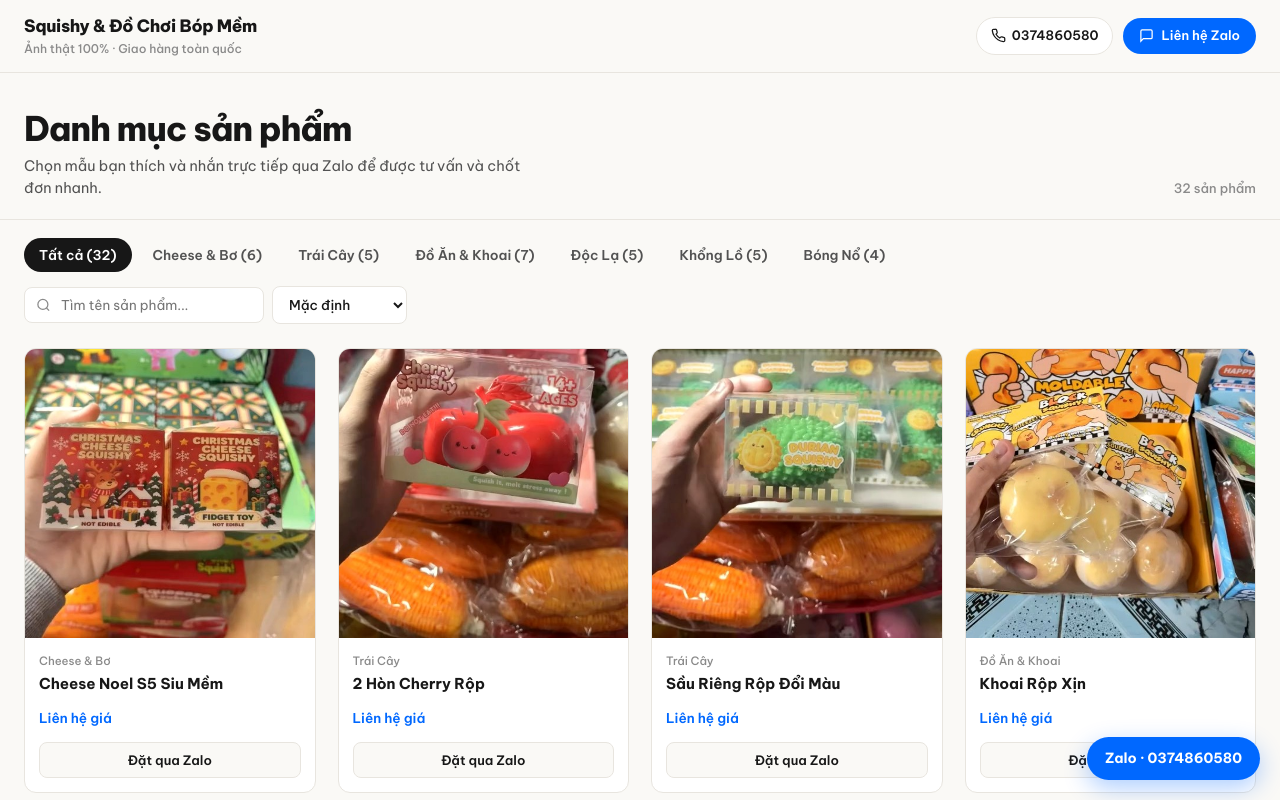
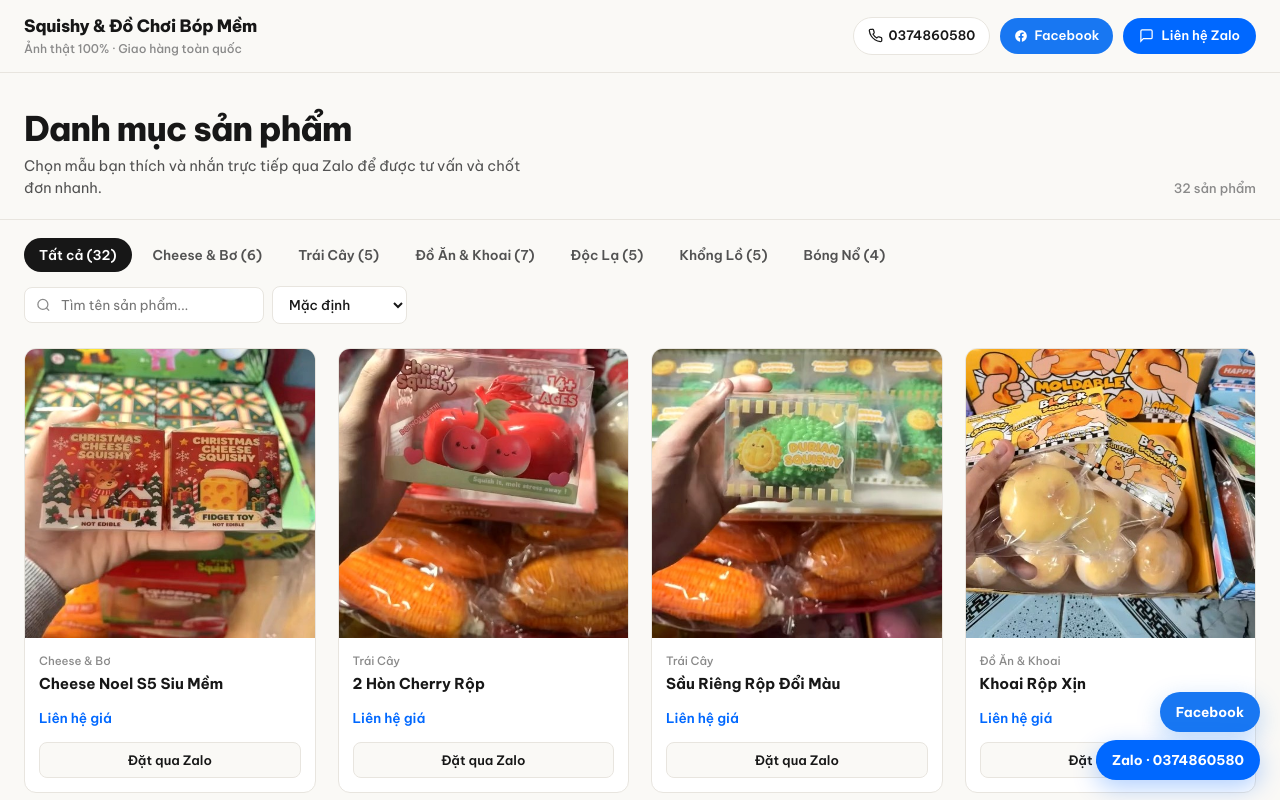
Before and after one commit to anhducop0210-byte/squishy-shop, a plain HTML site: page index.html in a window 1280 px wide. Shown: the top 800 px of the page. Drawn offline with Linux system fonts and the light colour scheme; no server answers.

Commit message:
Add direct Facebook contact link (anhduc.ng.121) to header, modal, floating button, footer, and README

```diff
--- a/data/products.json
+++ b/data/products.json
@@ -2,6 +2,7 @@
   "shopName": "Squishy & Đồ Chơi Bóp Mềm",
   "phone": "0374860580",
   "zalo": "0374860580",
+  "facebook": "https://www.facebook.com/anhduc.ng.121",
   "adminPin": "0580",
   "products": [
     {
--- a/index.html
+++ b/index.html
@@ -98,6 +98,20 @@
       transition: background .15s;
     }
     .btn-zalo:hover { background: var(--zalo-hover); }
+    .btn-fb {
+      display: inline-flex;
+      align-items: center;
+      gap: 6px;
+      padding: 8px 14px;
+      border-radius: 999px;
+      background: #1877F2;
+      color: #fff;
+      text-decoration: none;
+      font-size: 13px;
+      font-weight: 600;
+      transition: background .15s;
+    }
+    .btn-fb:hover { background: #1261C9; }
 
     /* Intro */
     .intro {
@@ -404,25 +418,32 @@
       font-weight: 600;
     }
 
-    /* Floating Zalo */
-    .float-zalo {
+    /* Floating Contact */
+    .float-stack {
       position: fixed;
       right: 20px;
       bottom: 20px;
       z-index: 200;
+      display: flex;
+      flex-direction: column;
+      align-items: flex-end;
+      gap: 8px;
+    }
+    .float-zalo, .float-fb {
       display: inline-flex;
       align-items: center;
       gap: 8px;
-      background: var(--zalo);
       color: #fff;
       text-decoration: none;
-      padding: 11px 18px;
+      padding: 10px 16px;
       border-radius: 999px;
-      font-size: 14px;
+      font-size: 13.5px;
       font-weight: 700;
-      box-shadow: 0 8px 24px rgba(0, 104, 255, 0.32);
     }
+    .float-zalo { background: var(--zalo); box-shadow: 0 8px 24px rgba(0, 104, 255, 0.30); }
     .float-zalo:hover { background: var(--zalo-hover); }
+    .float-fb { background: #1877F2; box-shadow: 0 8px 24px rgba(24, 119, 242, 0.28); }
+    .float-fb:hover { background: #1261C9; }
 
     .toast {
       position: fixed;
@@ -472,6 +493,10 @@
         <svg width="15" height="15" viewBox="0 0 24 24" fill="none" stroke="currentColor" stroke-width="2"><path d="M22 16.92v3a2 2 0 0 1-2.18 2 19.79 19.79 0 0 1-8.63-3.07 19.5 19.5 0 0 1-6-6 19.79 19.79 0 0 1-3.07-8.67A2 2 0 0 1 4.11 2h3a2 2 0 0 1 2 1.72c.127.96.361 1.903.7 2.81a2 2 0 0 1-.45 2.11L8.09 9.91a16 16 0 0 0 6 6l1.27-1.27a2 2 0 0 1 2.11-.45c.907.339 1.85.573 2.81.7A2 2 0 0 1 22 16.92z"/></svg>
         0374860580
       </a>
+      <a class="btn-fb" id="fbTop" href="https://www.facebook.com/anhduc.ng.121" target="_blank" rel="noopener">
+        <svg width="14" height="14" viewBox="0 0 24 24" fill="currentColor"><path d="M22 12c0-5.52-4.48-10-10-10S2 6.48 2 12c0 4.99 3.66 9.13 8.44 9.88v-6.99H7.9v-2.89h2.54V9.8c0-2.51 1.49-3.89 3.78-3.89 1.09 0 2.24.2 2.24.2v2.46h-1.26c-1.24 0-1.63.77-1.63 1.56v1.87h2.78l-.44 2.89h-2.34v6.99C18.34 21.13 22 16.99 22 12z"/></svg>
+        Facebook
+      </a>
       <a class="btn-zalo" id="zaloTop" href="https://zalo.me/0374860580" target="_blank" rel="noopener">
         <svg width="15" height="15" viewBox="0 0 24 24" fill="none" stroke="currentColor" stroke-width="2"><path d="M21 15a2 2 0 0 1-2 2H7l-4 4V5a2 2 0 0 1 2-2h14a2 2 0 0 1 2 2z"/></svg>
         Liên hệ Zalo
@@ -517,20 +542,26 @@
       <p id="modalNote" style="font-size:14px;color:var(--ink-2);"></p>
       <div class="modal-cta">
         <button class="btn-primary-zalo" id="modalZaloBtn">Nhắn Zalo đặt hàng (0374860580)</button>
+        <a class="btn-primary-zalo" style="background:#1877F2;text-align:center;text-decoration:none;" id="modalFbBtn" href="https://www.facebook.com/anhduc.ng.121" target="_blank" rel="noopener">Nhắn Facebook trực tiếp</a>
         <a class="btn-secondary-call" id="modalCallBtn" href="tel:0374860580">Gọi trực tiếp: 0374860580</a>
       </div>
     </div>
   </div>
 </div>
 
-<a class="float-zalo" id="floatZalo" href="https://zalo.me/0374860580" target="_blank" rel="noopener">
-  Zalo · 0374860580
-</a>
+<div class="float-stack">
+  <a class="float-fb" id="floatFb" href="https://www.facebook.com/anhduc.ng.121" target="_blank" rel="noopener">
+    Facebook
+  </a>
+  <a class="float-zalo" id="floatZalo" href="https://zalo.me/0374860580" target="_blank" rel="noopener">
+    Zalo · 0374860580
+  </a>
+</div>
 
 <div class="toast" id="toast"></div>
 
 <footer>
-  <div><span id="footerShop">Squishy Store</span> · Hotline / Zalo: <strong id="footerPhone">0374860580</strong></div>
+  <div><span id="footerShop">Squishy Store</span> · Zalo: <strong id="footerPhone">0374860580</strong> · <a id="footerFb" href="https://www.facebook.com/anhduc.ng.121" target="_blank" rel="noopener">Facebook</a></div>
   <div><a href="admin.html">Quản trị giá</a></div>
 </footer>
 
```
Also changed, not shown: 2 other files.
